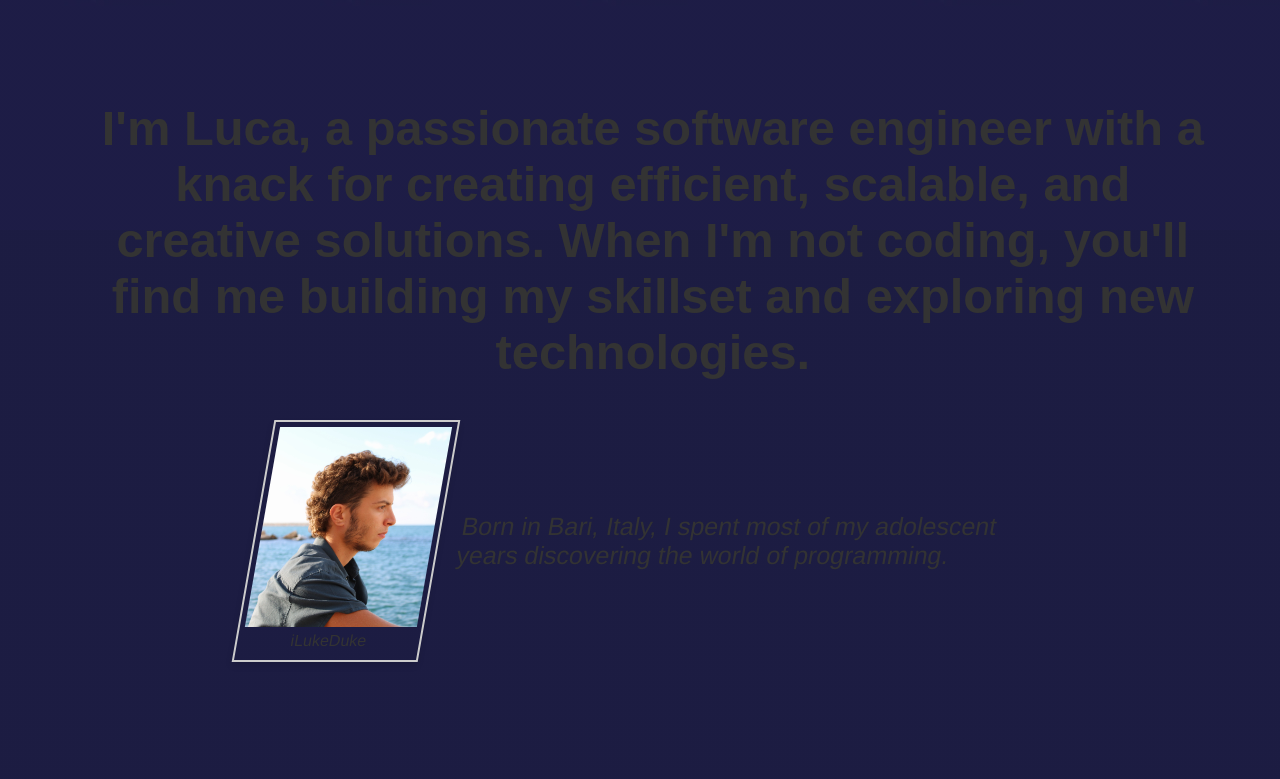
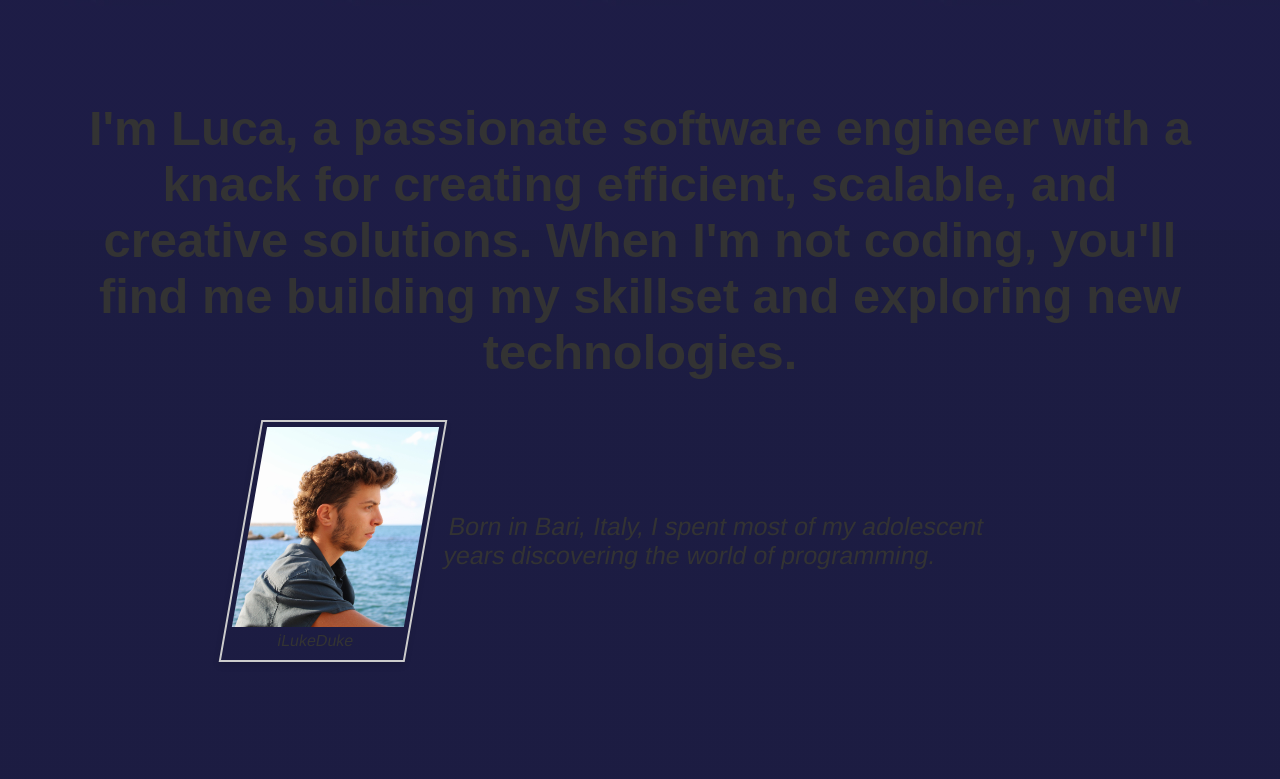
Before and after one commit to Luke22Skull/Portfolio, a plain HTML site: page index.html in a window 1280 px wide. Shown: the part 970-1749 px from the top of the page. Drawn offline with Linux system fonts and the light colour scheme.

Commit message:
Centers the wrappers

```diff
--- a/styles.css
+++ b/styles.css
@@ -160,18 +160,16 @@ h5, .h5 { font-size: var(--step-1); }
 
 /* Contenitore principale per limitare la larghezza massima */
 .wrapper {
-    width: min(90vw, 1240px);
+    width: 100%;
+    max-width: 1240px;
     margin: 0 auto;
-    /* max-width: 1240px;
-    width: 100%; */
 }
 
 /* Contenitore interno per sezioni più strette */
 .wrapper_inner {
-    width: min(95vw, 800px);
+    width: 100%;
+    max-width: 800px;
     margin: 0 auto;
-    /* max-width: 800px;
-    width: 100%; */
 }
 
 /* ==========================================================================
```
